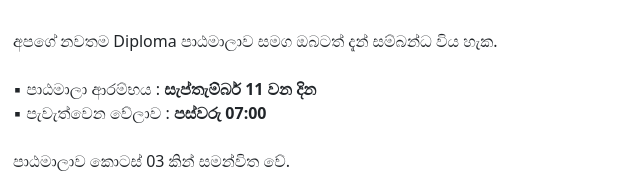
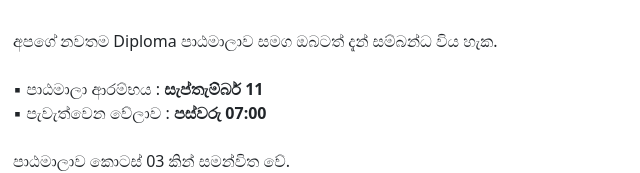
Before and after one commit to abHasitha/YGEC, a plain HTML site: page index.html in a window 1280 px wide. Shown: the part 1464-1637 px from the top of the page, 3-643 px from the left. Drawn offline with nearby package versions, Linux system fonts and the light colour scheme.

Commit message:
5 commit

```diff
--- a/index.html
+++ b/index.html
@@ -31,7 +31,7 @@
             <p><br>අපගේ නවතම Diploma පාඨමාලාව සමග ඔබටත් දැන් සම්බන්ධ විය හැක. <br><br>
 
 
-                ▪ පාඨමාලා ආරම්භය : <b>සැප්තැම්බර්  11 වන දින</b><br>
+                ▪ පාඨමාලා ආරම්භය : <b>සැප්තැම්බර්  11</b><br>
                 ▪ පැවැත්වෙන වේලාව : <b>පස්වරු 07:00 </b><br><br>
 
 
```
